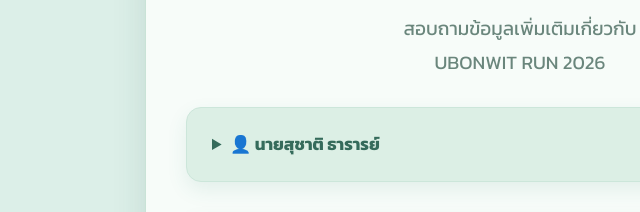
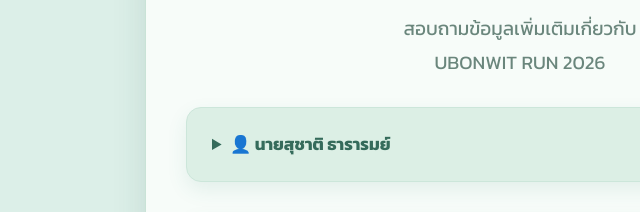
Before and after one commit to Nanthawat07/ubonwit-run-2026, a plain HTML site: page index.html in a window 1280 px wide. Shown: the part 8443-8655 px from the top of the page, 120-760 px from the left. Drawn offline with nearby package versions, Linux system fonts and the light colour scheme; some packages are replaced by stand-ins of ours; a script that the page names is missing.

Commit message:
Update contact name from ธารารย์ to ธารารมย์

```diff
--- a/index.html
+++ b/index.html
@@ -1401,7 +1401,7 @@
                 <summary class="contact-label">
 
                     <span>
-                        👤 นายสุชาติ ธารารย์
+                        👤 นายสุชาติ ธารารมย์
                     </span>
 
                     <span class="contact-arrow">
```
